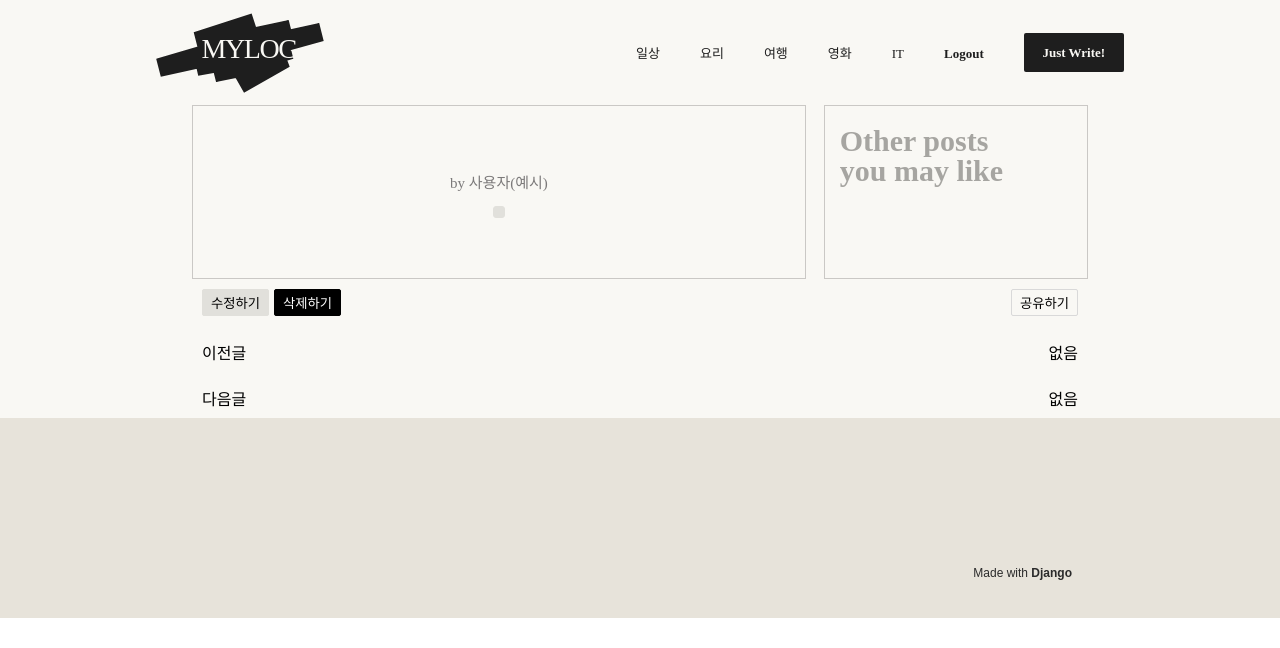
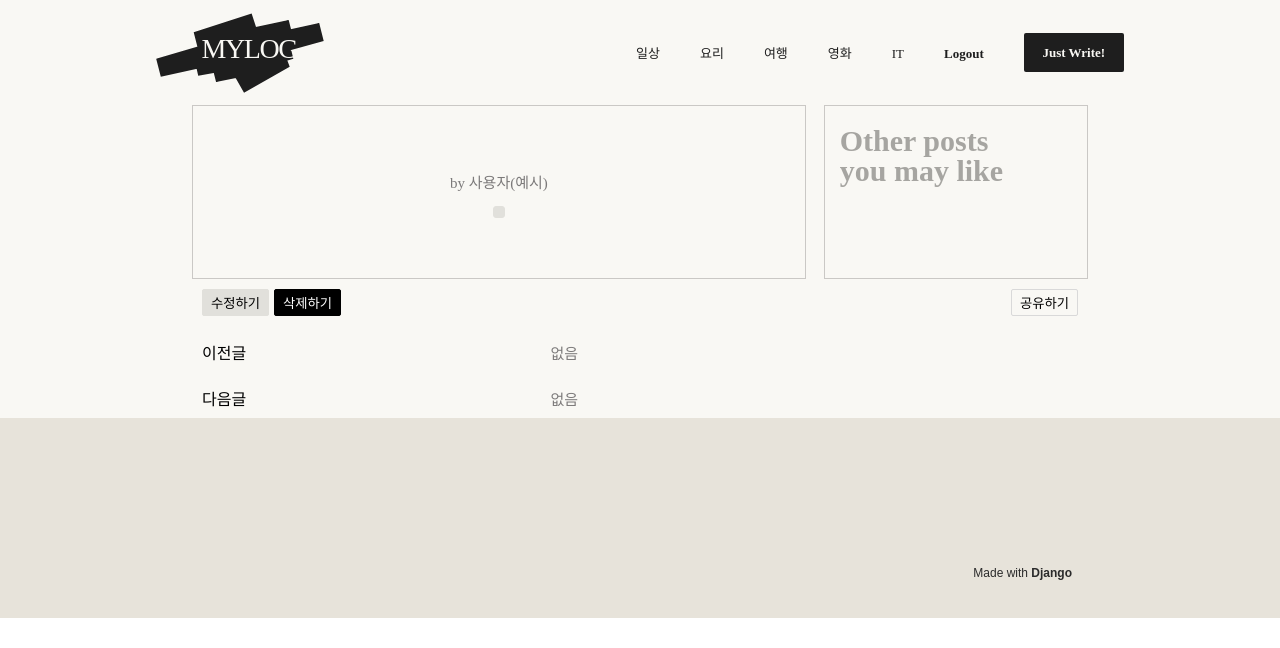
Before and after one commit to Ethanall94/AnimalFarm, a Django app: page /board/ in a window 1280 px wide. Shown: the top 648 px of the page. Run offline with Django 4.2, Linux system fonts and the light colour scheme; data that the repository does not hold is empty; parts of the project's set-up code (start-up, migrations or seed data) failed here and were passed over; some web fonts are replaced.

Commit message:
Update board.css

```diff
--- a/blog_project/blog_app/static/css/board.css
+++ b/blog_project/blog_app/static/css/board.css
@@ -271,3 +271,26 @@
     font-weight: bold;
     padding: 10px 0 0 0;
 }
+
+.postDetail {
+    display: flex;
+    color: #7c7a7a;
+    font-size: 15px;
+}
+
+#nextPostTitle,
+#prePostTitle {
+    margin-right: 500px;
+}
+
+#prePostTitle>a:hover, #prePostTitle>a:link, #prePostTitle>a:active, #prePostTitle>a:visited {
+    color: #7c7a7a;
+    text-decoration: none;
+    font-size: 17px;
+}
+
+#nextPostTitle>a:hover, #nextPostTitle>a:link, #nextPostTitle>a:active, #nextPostTitle>a:visited {
+    color: #7c7a7a;
+    text-decoration: none;
+    font-size: 17px;
+}
```
